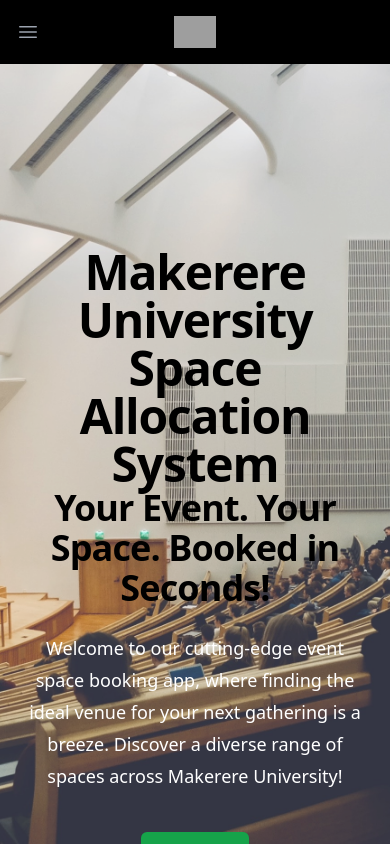
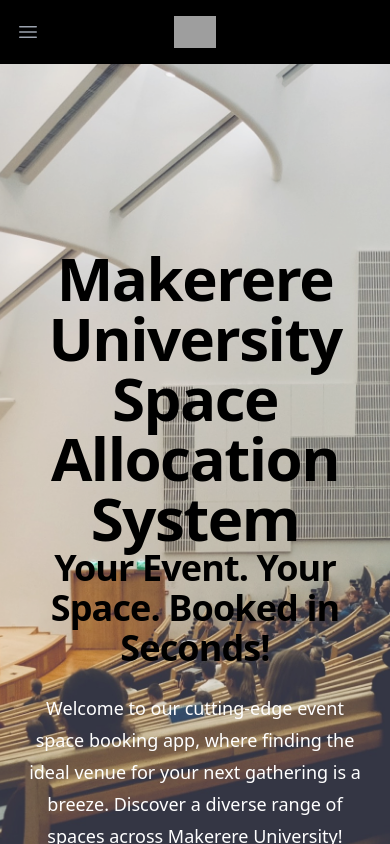
Before and after one commit to tesla-ambassador/MAK-space-alloc, a Next.js app: page / in a window 390 px wide. Shown: the top 844 px of the page. Built offline with nearby package versions, Linux system fonts and the light colour scheme; grey boxes are pictures that could not be loaded.

Commit message:
Update AboutLanding.jsx

```diff
--- a/components/layout/AboutLanding.jsx
+++ b/components/layout/AboutLanding.jsx
@@ -10,7 +10,7 @@
       <div className="relative z-50 isolate px-6 pt-14 lg:px-8">
         <div className="mx-auto max-w-2xl py-32 sm:py-48 lg:py-56">
           <div className="text-center">
-            <h1 className="text-5xl font-bold tracking-tight text-black sm:text-7xl">
+            <h1 className="text-6xl font-bold tracking-tight text-black sm:text-7xl">
               Makerere University Space Allocation System
             </h1>
             <h1 className="text-4xl font-bold tracking-tight text-black sm:text-6xl">
```
